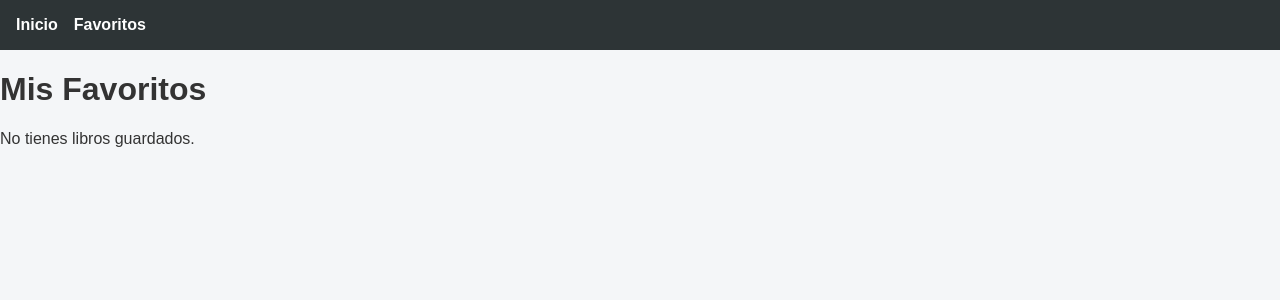
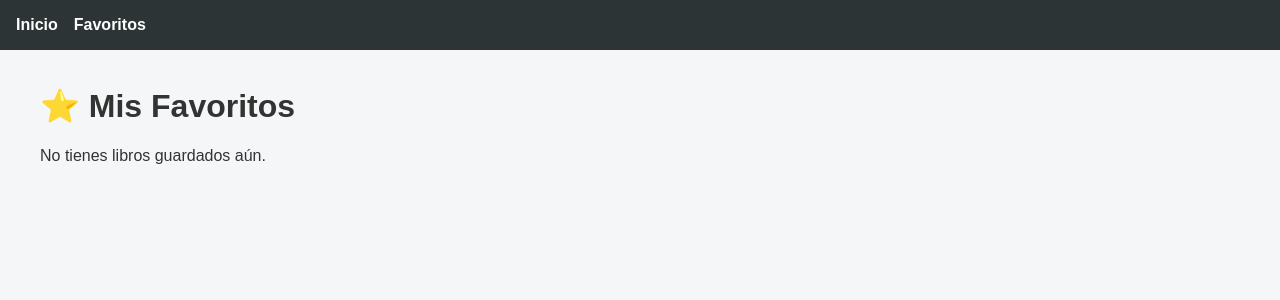
Before and after one commit to Patogol35/book-finder, a React (Vite) app: page /favorites in a window 1280 px wide. Shown: the top 300 px of the page. Built offline with nearby package versions, Linux system fonts and the light colour scheme.

Commit message:
Update FavoritesPage.jsx

```diff
--- a/src/pages/FavoritesPage.jsx
+++ b/src/pages/FavoritesPage.jsx
@@ -6,12 +6,12 @@ export default function FavoritesPage() {
   const { favorites } = useContext(FavoritesContext);
 
   return (
-    <div className="p-6">
-      <h1 className="text-2xl font-bold mb-4">Mis Favoritos</h1>
+    <div className="container">
+      <h1>⭐ Mis Favoritos</h1>
       {favorites.length === 0 ? (
-        <p>No tienes libros guardados.</p>
+        <p className="empty">No tienes libros guardados aún.</p>
       ) : (
-        <div className="grid grid-cols-2 md:grid-cols-4 gap-4">
+        <div className="books-grid">
           {favorites.map(book => (
             <BookCard key={book.id} book={book} />
           ))}
```
